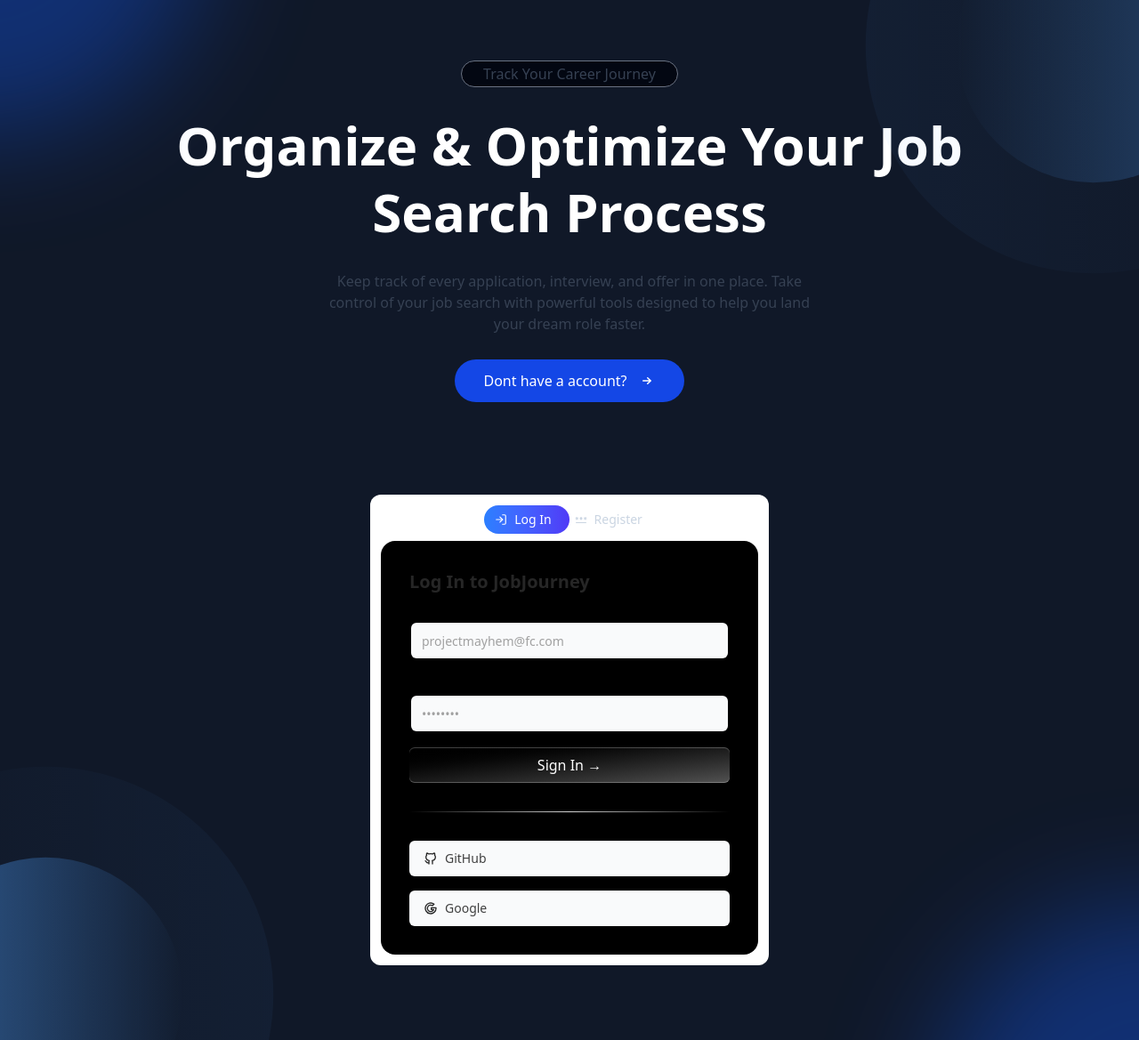
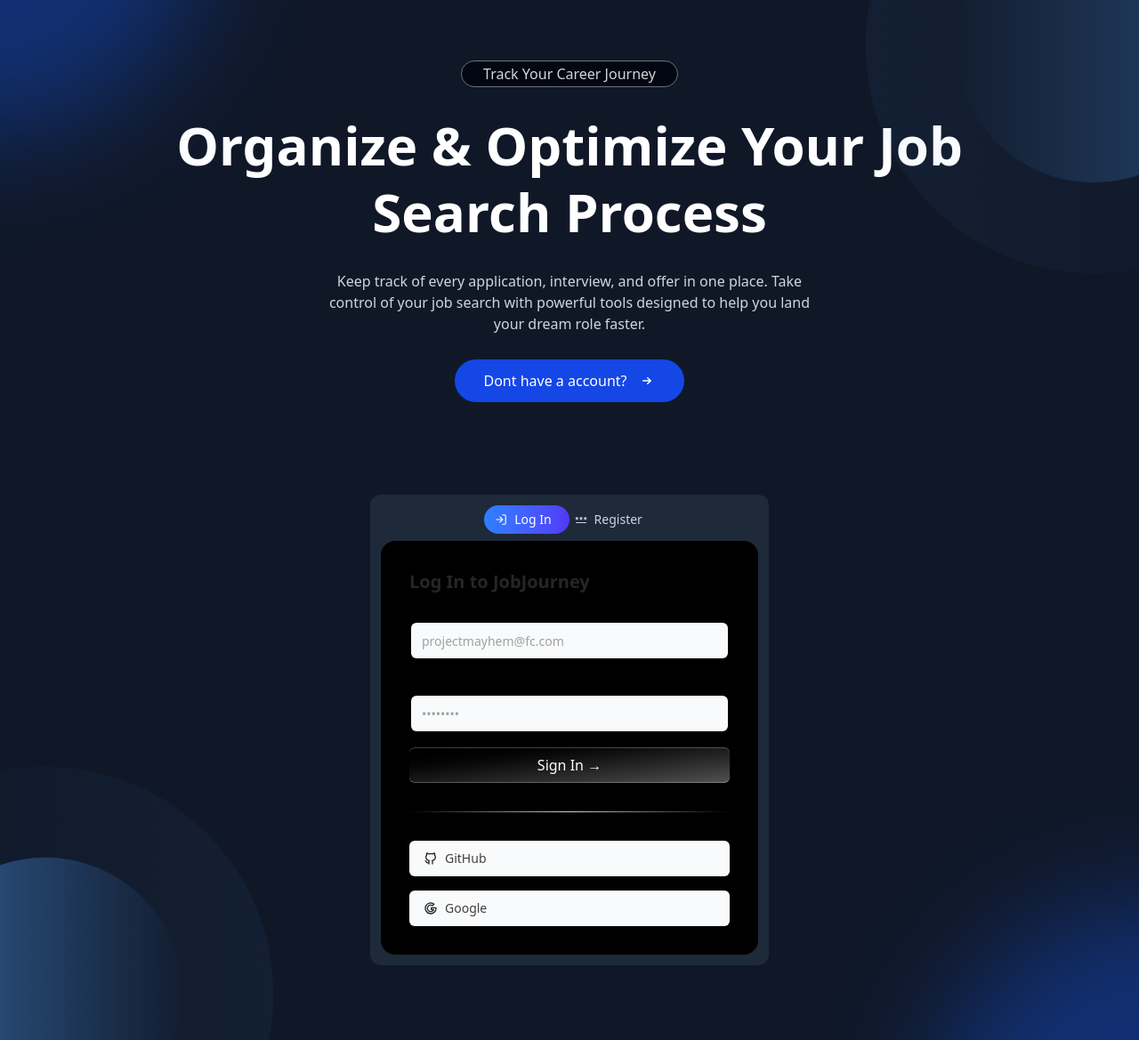
Before and after one commit to idanidan29/Machine_Learning_Visualizer, a Next.js app in the folder client/: page / in a window 1280 px wide. Shown: the whole page at 89% size. Built offline with nearby package versions, Linux system fonts and the light colour scheme.

Commit message:
adjust colors for dark mode

```diff
--- a/client/src/app/components/Hero.tsx
+++ b/client/src/app/components/Hero.tsx
@@ -35,13 +35,13 @@ export default function HeroSection() {
           {/* Hero content */}
           <div className="flex flex-col items-center justify-center p-6 mb-8">
             <div className="text-center flex flex-col items-center space-y-6 md:space-y-7 max-w-4xl">
-              <span className="border border-gray-500 px-6 py-0.5 rounded-full bg-gray-950 bg-opacity-50 text-gray-700 dark:text-gray-300">
+              <span className="border border-gray-500 px-6 py-0.5 rounded-full bg-gray-950 bg-opacity-50 text-gray-300">
                 Track Your Career Journey
               </span>
               <h1 className="text-3xl sm:text-4xl md:text-5xl lg:text-6xl/tight xl:text-6xl/tight text-white font-bold capitalize text-center">
                 Organize & Optimize Your Job Search Process
               </h1>
-              <p className="text-base text-gray-700 dark:text-gray-300 text-center max-w-xl">
+              <p className="text-base text-gray-300 text-center max-w-xl">
                 Keep track of every application, interview, and offer in one place. Take control of your job search
                 with powerful tools designed to help you land your dream role faster.
               </p>
@@ -60,7 +60,7 @@ export default function HeroSection() {
 
           {/* Login form section - placed below everything */}
           <div className="flex justify-center items-center mt-4 mb-10">
-            <div className="w-full max-w-md bg-white dark:bg-gray-800 p-3 rounded-xl shadow-l" id='login'>
+            <div className="w-full max-w-md bg-gray-800 p-3 rounded-xl shadow-l" id='login'>
 
               <SliderToggle selected={selected} setSelected={setSelected} /> {selected === "Log In" ? <LogInForm/> : <RegisterForm/>}
 
```
